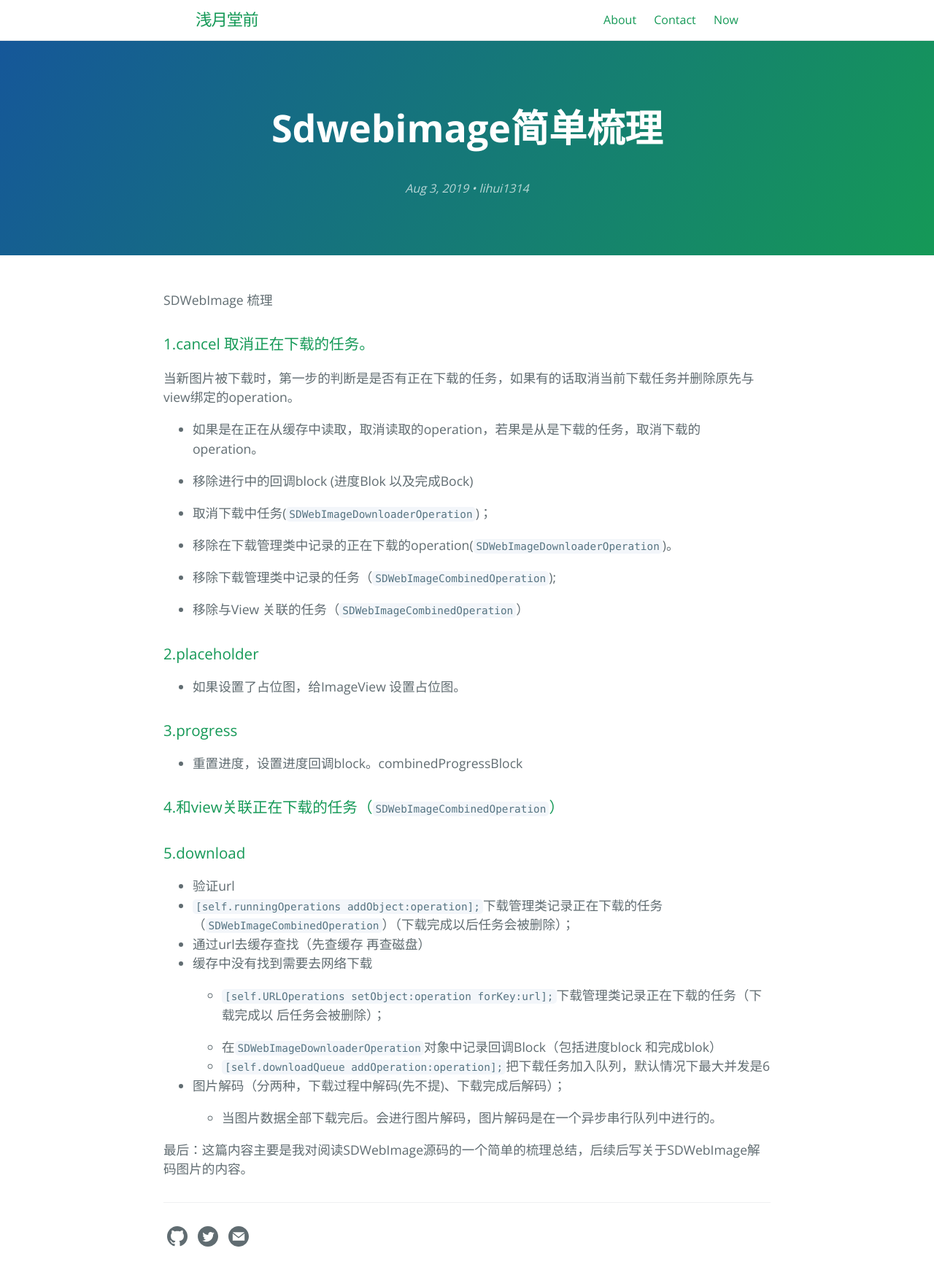
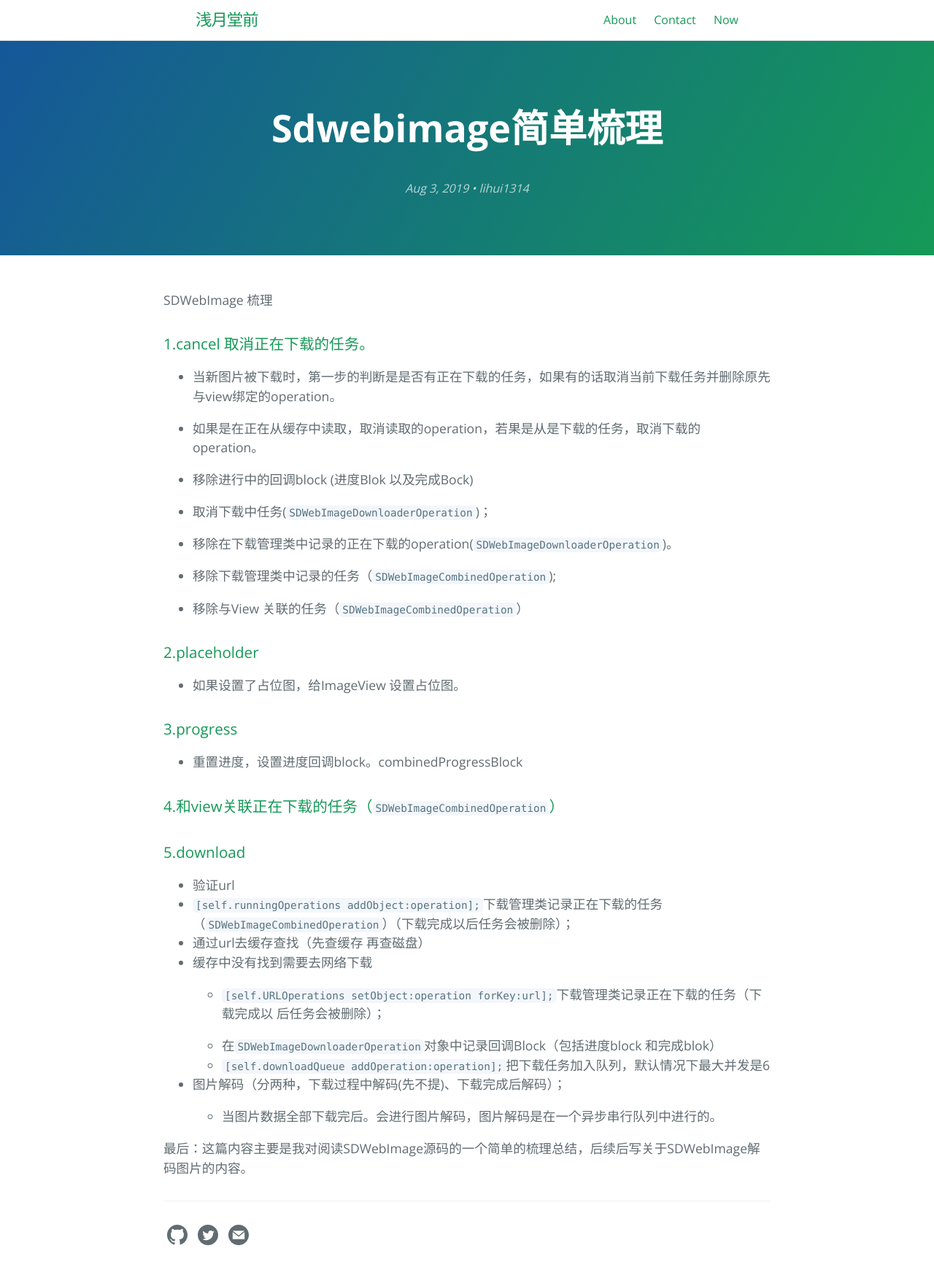
Before and after one commit to lihui1314/lihui1314.github.io, a Jekyll site: the page built from _posts/2019-08-03-SDWebImage简单梳理.md, in a window 1280 px wide. Shown: the whole page at 73% size. Built offline with Jekyll 4.4.1, drawn with Linux system fonts in a browser that asks for light colours; our own code applies the rules of GitHub Pages for plain Markdown files.

Commit message:
no message

```diff
--- a/_posts/2019-08-03-SDWebImage简单梳理.md
+++ b/_posts/2019-08-03-SDWebImage简单梳理.md
@@ -1,8 +1,7 @@
 SDWebImage 梳理
 
 ### 1.cancel 取消正在下载的任务。
-
-当新图片被下载时，第一步的判断是是否有正在下载的任务，如果有的话取消当前下载任务并删除原先与view绑定的operation。
+* 当新图片被下载时，第一步的判断是是否有正在下载的任务，如果有的话取消当前下载任务并删除原先与view绑定的operation。
 
 *  如果是在正在从缓存中读取，取消读取的operation，若果是从是下载的任务，取消下载的operation。
 
```
